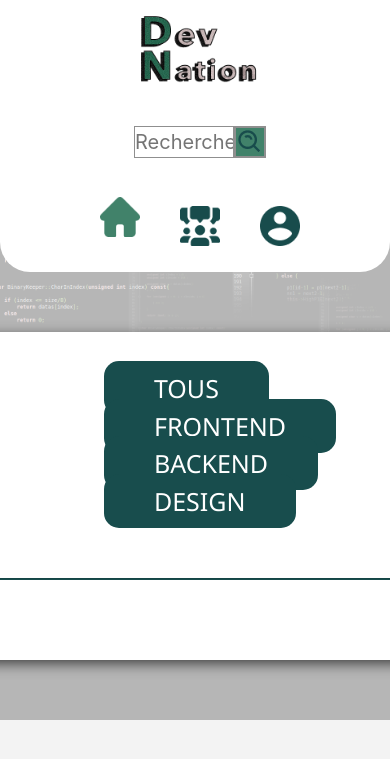
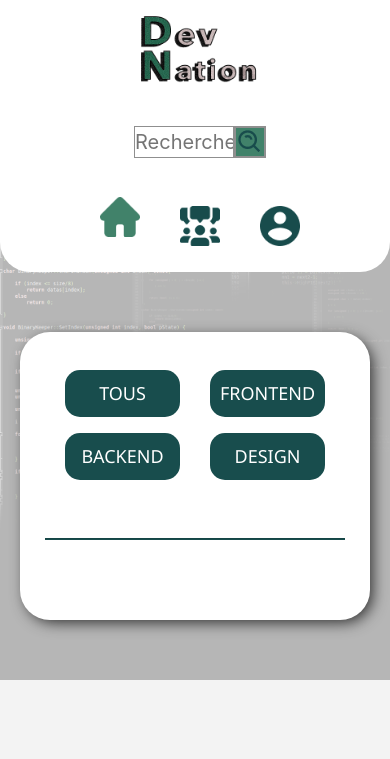
Before and after one commit to Machakk/projet-soutenance, a Symfony app: template templates/forum/forum.html.twig in a window 390 px wide; the page is wider, and only the part inside the window is pictured. Shown: the top 759 px of that part. Run offline with Twig, Linux system fonts and the light colour scheme; the template is opened without the code that fills it, so the values that code supplies are empty; some libraries are stand-ins or nearby versions; some web fonts are replaced.

Commit message:
reponsive pour forum

```diff
--- a/public/css/style.css
+++ b/public/css/style.css
@@ -364,20 +364,18 @@ header ul li {
 }
 
 .btn-nav{
-  color: white;
   background: #184d4d;
   text-align: center;
+  padding: 10px;
+  border-radius: 15px;
+  min-width:150px ;
+}
+.btn-nav a{
+  color: white;
   font-family: "Noto Sans", sans-serif;
   font-size: 25px;
-  padding: 10px;
+}
 
-  border-radius: 15px;
-  padding-left:50px ;
-  margin-left: 50px;
-  padding-right:50px ;
-  min-width:50px ;
-
-}
 .test{
   min-width:50px ;
 }
@@ -1045,3 +1025,220 @@ hr{
     width: 80%;
   }
 }
+
+/*******************  VERSION PROFIL *********************/
+@media (max-width: 1220px) and (min-width:993px ){
+  .container-profil{
+    max-width: 1000px;
+  }
+
+  .profil-content-post{
+    min-width:400px ;
+    max-width:400px ;
+  }
+}
+
+@media (max-width: 992px) and (min-width:769px ){
+  .container-profil{
+    max-width: 680px;
+  }
+}
+
+@media (max-width: 768px) and (min-width:577px ){
+  .container-profil{
+    max-width: 450px;
+  }
+
+  .profil-content-post{
+    min-width:300px ;
+    max-width:300px ;
+  }
+}
+
+@media (max-width: 576px) and (min-width:351px ){
+  .container-profil{
+    max-width: 350px;
+  }
+
+  .profil-content-post{
+    min-width:250px ;
+    max-width:250px ;
+  }
+}
+
+@media (max-width: 350px) {
+  .container-profil{
+    max-width: 330px;
+  }
+
+  .profil-content-post{
+    min-width:200px ;
+    max-width:200px ;
+  }
+}
+/* END VERSION  PROFIL */
+
+
+
+/* **************************FORUM MEDIA *******************************/
+
+@media (max-width: 1220px) and (min-width:993px ){
+  .container-forum{
+    max-width: 1000px;
+  }
+
+  .content-post{
+    min-width:850px ;
+    max-width:850px ;
+  }
+
+  .content-post  .suite {
+    font-size: 12px;
+  }
+
+  .forum-create-post {
+    max-width: 830px;
+  }
+
+  hr{
+    width: 820px;
+  }
+
+}
+
+@media (max-width: 992px) and (min-width:769px ){
+  .container-forum{
+    max-width: 680px;
+  }
+  .content-post{
+    min-width:600px ;
+    max-width:600px ;
+  }
+  .content-post  .suite {
+    font-size: 12px;
+  }
+
+  .forum-create-post {
+    max-width: 580px;
+  }
+  .forum-create-post  .img-perso-profil-forum {
+    display: none;
+  }
+  hr{
+    width: 550px;
+  }
+}
+
+@media (max-width: 768px) and (min-width:577px ){
+  .container-forum{
+    max-width: 450px;
+  }
+
+  .content-post{
+    min-width:400px ;
+    max-width:400px ;
+  }
+  .content-post  .suite {
+    font-size: 12px;
+  }
+
+  .forum-create-post {
+    max-width: 380px;
+  }
+
+  .forum-create-post  .img-perso-profil-forum {
+    display: none;
+  }
+  hr{
+    width: 380px;
+  }
+  /* .somthing{
+    display: none;
+  } */
+}
+
+@media (max-width: 576px) and (min-width:351px ){
+  .container-forum{
+    max-width: 350px;
+  }
+
+  .content-post{
+    min-width:340px ;
+    max-width:340px ;
+  }
+  .content-post  .suite {
+    font-size: 12px;
+  }
+
+  h3{
+    font-size: 1.2em;
+  }
+
+  .forum-create-post {
+    max-width: 320px;
+  }
+
+  .forum-create-post  .img-perso-profil-forum {
+    display: none;
+  }
+
+  hr{
+    width: 300px;
+  }
+
+  .btn-nav{
+    min-width:100px ;
+  }
+  .btn-nav a{
+    font-size: 18px;
+  }
+  .somthing{
+    display: none;
+  }
+
+}
+
+@media (max-width: 350px) {
+  .container-forum{
+    max-width: 330px;
+  }
+
+  .content-post{
+    min-width:320px ;
+    max-width:320px ;
+  }
+  .content-post  .suite {
+    font-size: 12px;
+  }
+
+  h3{
+    font-size: 1rem;
+  }
+
+  .forum-create-post {
+    max-width: 300px;
+  }
+
+  .forum-create-post a{
+    font-size: 12px;
+  }
+
+  .forum-create-post  .img-perso-profil-forum {
+    display: none;
+  }
+  hr{
+    width: 300px;
+  }
+
+  .btn-nav{
+    min-width:100px ;
+  }
+  .btn-nav a{
+    font-size: 18px;
+  }
+  .somthing{
+    display: none;
+  }
+}
+
+/* END Forum media */
--- a/src/Controller/ForumController.php
+++ b/src/Controller/ForumController.php
@@ -28,7 +28,7 @@ class ForumController extends AbstractController
     }
 
     /**
-     * @Route("/back", name="forumBack")
+     * @Route("/forum/back", name="forumBack")
      *
      */
     public function forumBack(PostForumRepository $postForumRepository): Response
--- a/templates/forum/forum.html.twig
+++ b/templates/forum/forum.html.twig
@@ -4,32 +4,41 @@
 
 {% block body %}
 <main class="container-forum">
-    <nav class="navbar navbar-expand-lg">
-        <div class="">
-            <ul class="navbar-nav ">
-                <li class="nav-item test active">
-                    <a class=" btn-nav " href="{{path('forum')}}">TOUS </a>
-                </li>
-                <li class="nav-item">
-                    <a class=" btn-nav" href="{{path('forumFront')}}">FRONTEND </a>
-                </li>
-                <li class="nav-item ">
-                    <a class=" btn-nav" href="{{path('forumBack')}}">BACKEND </a>
-                </li>
-                <li class="nav-item">
-                    <a class=" btn-nav" href="{{path('forumDesign')}}">DESIGN </a>
-                </li>
-            </ul>
+
+    <div class="container">
+
+        <div class="row">
+
+            <div class="col-6 col-lg-3  my-2">
+                    <div class="btn-nav">
+                        <a class="   " href="{{path('forum')}}">TOUS </a>
+                    </div>
+                </div>
+            <div class="col-6 col-lg-3  my-2">
+                <div class="btn-nav">
+
+                    <a class=" " href="{{path('forumFront')}}">FRONTEND </a>
+                </div>
+            </div>
+            <div class="col-6 col-lg-3 my-2">
+                <div class="btn-nav">
+                    <a class=" " href="{{path('forumBack')}}">BACKEND </a>
+                </div>
+            </div>
+            <div class="col-6 col-lg-3 my-2">
+                <div class="btn-nav">
+                    <a class=" " href="{{path('forumDesign')}}">DESIGN </a>
+                </div>
+            </div>
         </div>
-
-    </nav>
+    </div>
     <hr>
     <div class="row text-center">
         {% if is_granted('IS_AUTHENTICATED_FULLY')  %}
             <div class="forum-create-post">
                 <div class="row">
                     <div class="col-2 ">
-                        <div class="img-perso-profil mb-0">
+                        <div class="img-perso-profil-forum mb-0">
                             <img src="{{ asset('img/users/') ~ app.user.imgprofil }}" alt="" class="text-left">
                         </div>
                     </div>
@@ -44,15 +53,15 @@
     {% for post in posts %}
 
         <div class="content-post my-4">
-            <div class="row">
-                <div class="col-9">
+            <div class="row ">
+                <div class=" col-8 col-lg-10">
                     <h3 class="text-center"> {{post.title}}</h3>
 
                 </div>
-                <div class="col-3 user ">
-                    <a href="{{path('user_profil', {'id': post.user.id })}}" class="img-perso-profil m-2 p-2">
+                <div class="col-4 col-lg-2 user text-right ">
+                    <a href="{{path('user_profil', {'id': post.user.id })}}" class="img-perso-profil-posts m-2 p-2">
                         écrit par
-                        <img class=" " src="{{ asset('img/users/') ~ post.user.imgprofil }}" alt="">
+                        <img class="ml-2 somthing " src="{{ asset('img/users/') ~ post.user.imgprofil }}" alt="">
                     </a>
                 </div>
             </div>
@@ -61,8 +70,8 @@
                 <p>{{post.content}}</p>
             </div>
             <div class="text-right p-2 m-2 mb-3">
-                <a href=""><i class="fas fa-comment-alt"></i></a>
-                <a class="suite text-center" href="{{ path('forum_post', {'id': post.id}) }}"> Lire la suite</a>
+                <a href="" class="commentaire"><i class="fas fa-comment-alt "></i></a>
+                <a class="suite text-center" href="{{ path('forum_post', {'id': post.id}) }}"> Lire la Suite</a>
             </div>
         </div>
     {% endfor %}
```
Also changed, not shown: other parts of public/css/style.css (+55 -73 lines), templates/forum/forumBack.html.twig (+27 -19 lines), templates/forum/forumDesign.html.twig (+27 -19 lines), templates/forum/forumFront.html.twig (+27 -19 lines).
